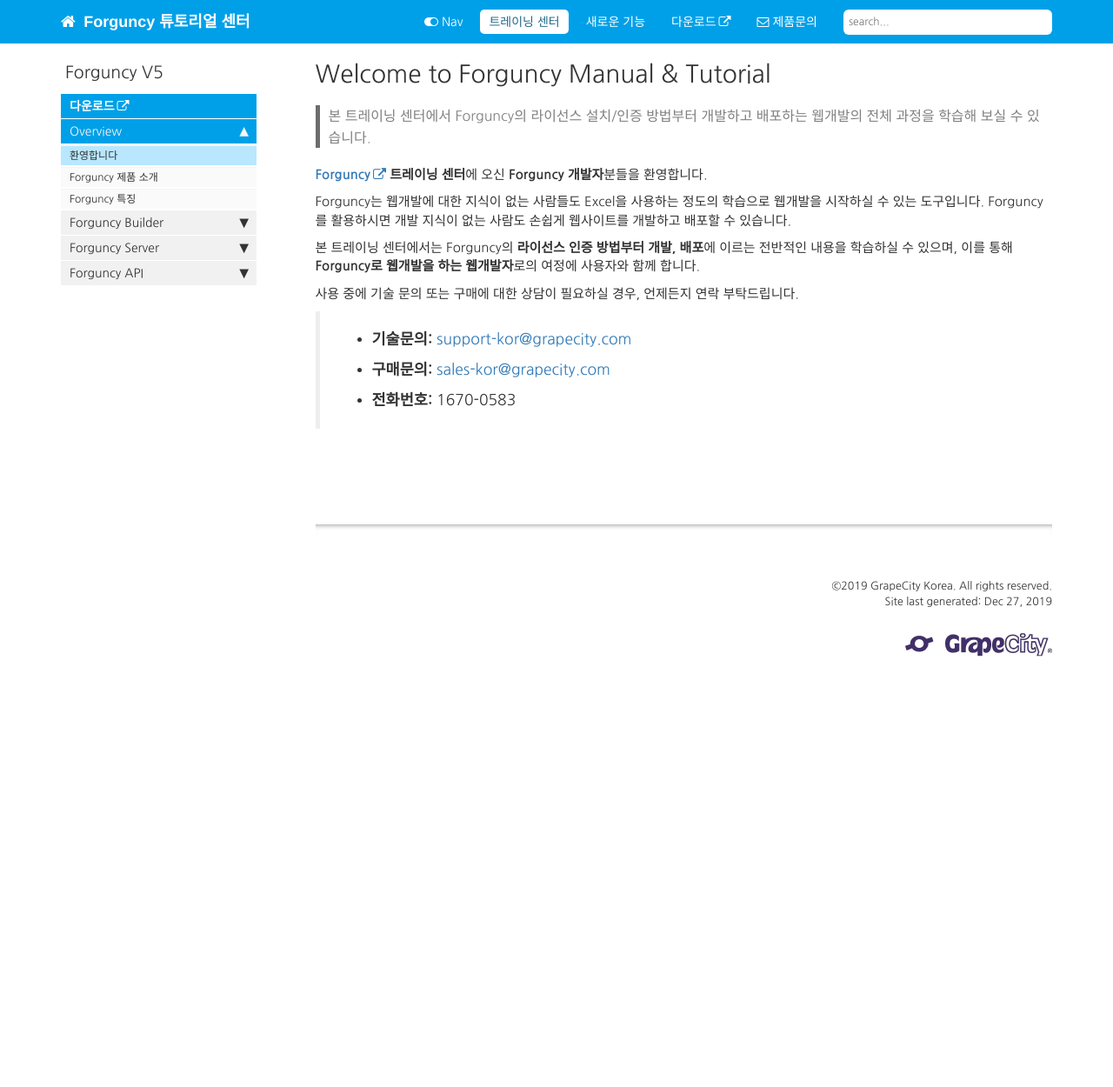
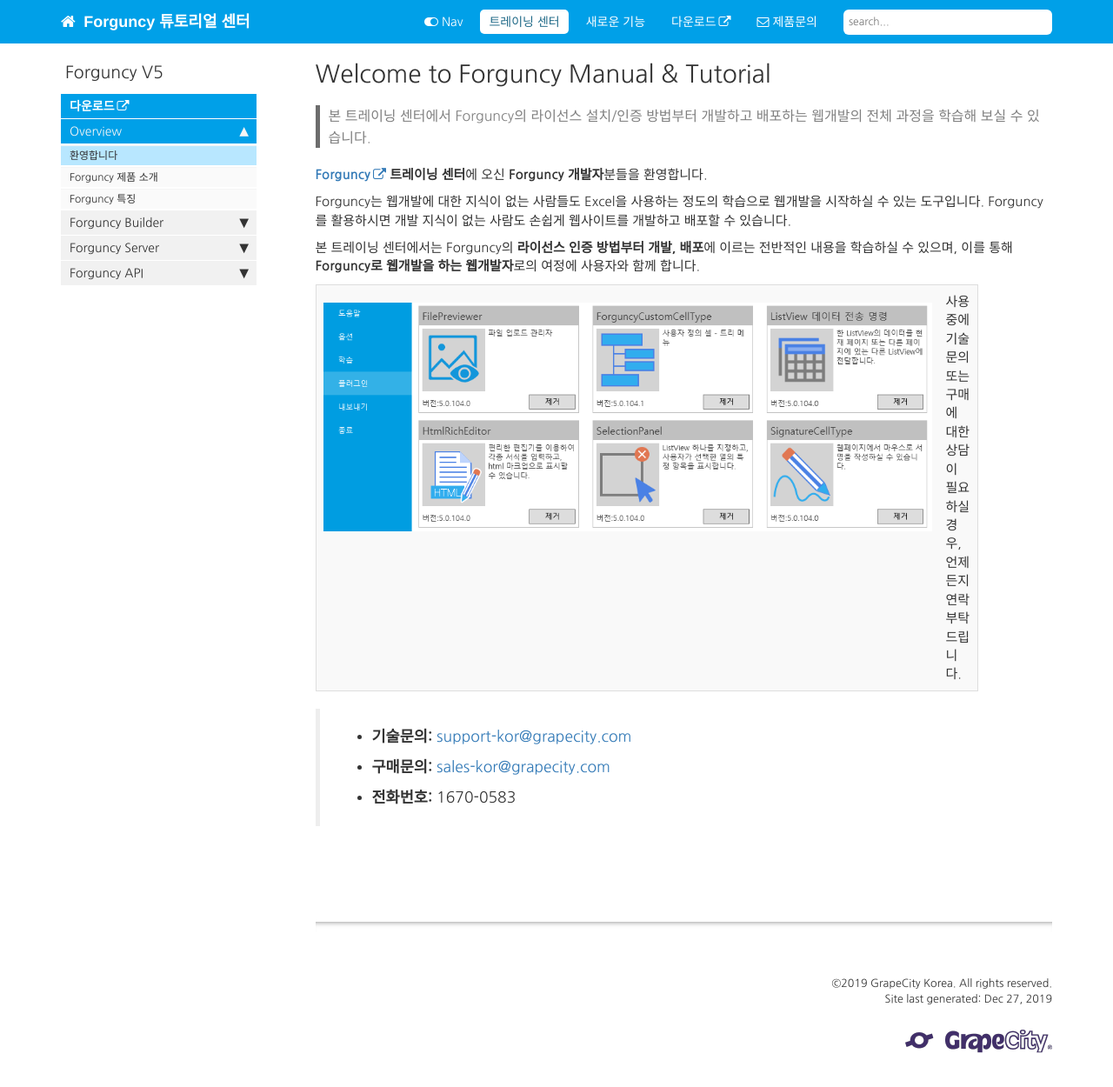
Before and after one commit to Xeppetto/Forguncy-Korea.github.io, a Jekyll site: the page built from index.md, in a window 1280 px wide and 1297 px high. Shown: the top 1250 px of the window at 87% size. Built offline with Jekyll 4.4.1, drawn with Linux system fonts in a browser that asks for light colours; comment, search, counter and statistics services are not loaded.

Commit message:
image alignment test 1
image alignment test 1

```diff
--- a/index.md
+++ b/index.md
@@ -12,7 +12,7 @@
 
 본 트레이닝 센터에서는 Forguncy의 **라이선스 인증 방법부터 개발, 배포**에 이르는 전반적인 내용을 학습하실 수 있으며, 이를 통해 **Forguncy로 웹개발을 하는 웹개발자**로의 여정에 사용자와 함께 합니다.
 
-사용 중에 기술 문의 또는 구매에 대한 상담이 필요하실 경우, 언제든지 연락 부탁드립니다.
+| ![]({{site.url}}/images/forguncy5/plugins.png) | 사용 중에 기술 문의 또는 구매에 대한 상담이 필요하실 경우, 언제든지 연락 부탁드립니다.|
 
 > - **기술문의:** [support-kor@grapecity.com](support-kor@grapecity.com)
 > - **구매문의:** [sales-kor@grapecity.com](sales-kor@grapecity.com)
```
Also changed, not shown: images/forguncy5/mobile2.png (added).
